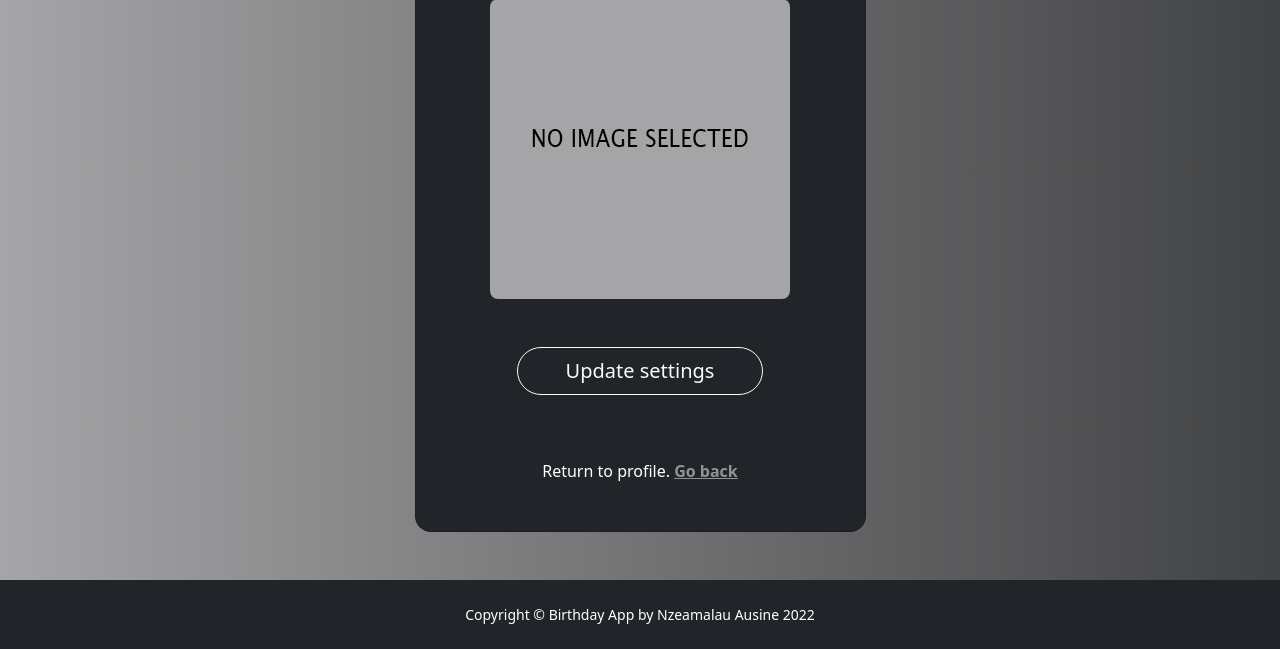
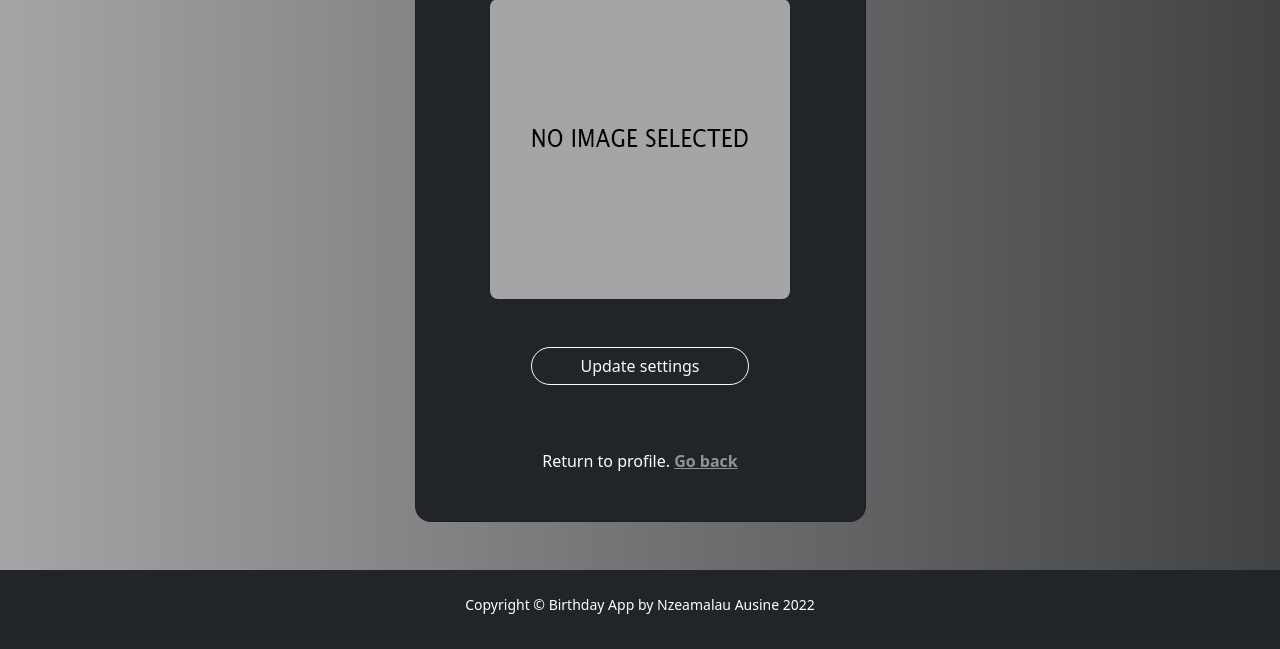
Before and after one commit to kelue/birthday-app, a Flask app: page /settings in a window 1280 px wide. Shown: the part 1350-1999 px from the top of the page. After the commit the page ends 1964 px from the top, so only its background shows below. Run offline with Flask 2, Linux system fonts and the light colour scheme; some libraries are stand-ins or nearby versions; some web fonts are replaced.

Commit message:
add p tags, reduce button side

```diff
--- a/templates/register.html
+++ b/templates/register.html
@@ -38,11 +38,12 @@
                     <div class="form-outline form-white mb-4">
                         <input type="password" id="password" name="password" class="form-control form-control-lg" placeholder="password" required/>
                     </div>
+                    <p id="passlength" class="text-warning"></p>
 
                     <div class="form-outline form-white mb-4">
                         <input type="password" id="confirmPassword" name="confirmpassword" class="form-control form-control-lg" placeholder="Retype password" required/>
                     </div>
-                    <p id="nomatch" class="text-warning"></p>
+                    <p id="nomatch" class="text-warning mb-3"></p>
 
                     <!-- Checkbox -->
                     <div class="form-check d-flex justify-content-start mb-4">
--- a/templates/settings.html
+++ b/templates/settings.html
@@ -71,7 +71,7 @@
                             {% endif %}
                         </div>
 
-                        <button class="btn btn-outline-light btn-lg px-5" style="border-radius: 5rem;" type="submit">Update settings</button>
+                        <button class="btn btn-outline-light px-5" style="border-radius: 5rem;" type="submit">Update settings</button>
 
                         </div>
                     </form>
```
